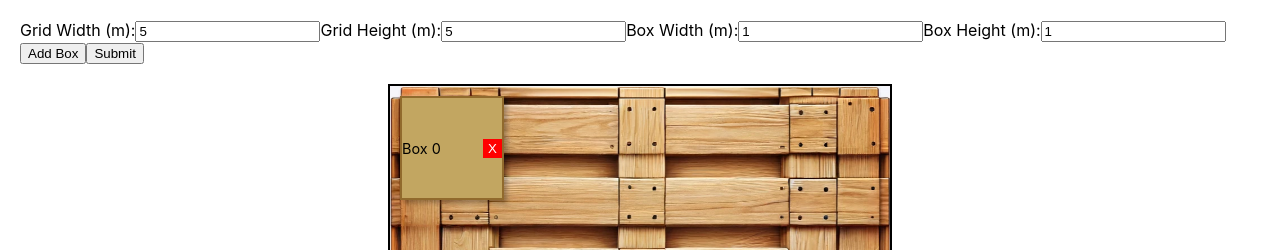
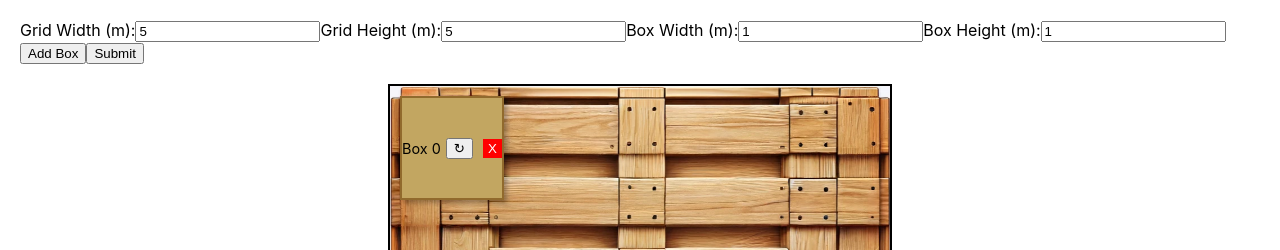
Before and after one commit to yatharthg07/drag-drop_palletizer, a React (Create React App) app: page / in a window 1280 px wide. Both pictures are taken after a click on the button "Add Box". Shown: the top 250 px of the page. Built offline with nearby package versions, Linux system fonts and the light colour scheme.

Commit message:
improved pallet sizing logic and added rotate option

```diff
--- a/src/App.js
+++ b/src/App.js
@@ -1,4 +1,4 @@
-import React, { useState } from 'react';
+import React, { useState, useEffect } from 'react';
 import { DndProvider } from 'react-dnd';
 import { HTML5Backend } from 'react-dnd-html5-backend';
 import BoxGrid from './components/BoxGrid';
@@ -10,26 +10,53 @@ function App() {
   const [gridHeight, setGridHeight] = useState("5"); // Store as string to manage empty input
   const [boxWidth, setBoxWidth] = useState("1"); // Store as string to manage empty input
   const [boxHeight, setBoxHeight] = useState("1"); // Store as string to manage empty input
+  const [scaleFactorWidth, setScaleFactorWidth] = useState(100); // Scale factor for width
+  const [scaleFactorHeight, setScaleFactorHeight] = useState(100); // Scale factor for height
 
-  const scaleFactor = 100; // 1 meter = 100 pixels
+  useEffect(() => {
+    const widthScale = 500 / (gridWidth * 100);
+    const heightScale = 500 / (gridHeight * 100);
+    setScaleFactorWidth(widthScale * 100);
+    setScaleFactorHeight(heightScale * 100);
+  }, [gridWidth, gridHeight]);
+
+  useEffect(() => {
+    // Update all boxes with the new dimensions
+    const updatedBoxes = boxes.map(box => ({
+      ...box,
+      width: Number(boxWidth),
+      height: Number(boxHeight)
+    }));
+    setBoxes(updatedBoxes);
+  }, [boxWidth, boxHeight]);
 
   const addBox = () => {
-    const newBox = { id: boxes.length, x: 10, y: 10 }; // Starting position
+    const newBox = { id: boxes.length, x: 10, y: 10, width: Number(boxWidth), height: Number(boxHeight) };
     setBoxes([...boxes, newBox]);
   };
 
   const moveBox = (id, x, y) => {
-    const maxX = Number(gridWidth) * scaleFactor - Number(boxWidth) * scaleFactor;
-    const maxY = Number(gridHeight) * scaleFactor - Number(boxHeight) * scaleFactor;
+    const box = boxes.find(box => box.id === id);
+    const maxX = Number(gridWidth) * scaleFactorWidth - box.width * scaleFactorWidth;
+    const maxY = Number(gridHeight) * scaleFactorHeight - box.height * scaleFactorHeight;
     const newX = Math.max(0, Math.min(maxX, x));
     const newY = Math.max(0, Math.min(maxY, y));
-    const newBoxes = boxes.map(box => {
+    setBoxes(boxes.map(box => {
       if (box.id === id) {
         return { ...box, x: newX, y: newY };
       }
       return box;
-    });
-    setBoxes(newBoxes);
+    }));
+  };
+
+  const rotateBox = (id) => {
+    setBoxes(boxes.map(box => {
+      if (box.id === id) {
+        return { ...box, width: box.height, height: box.width };
+      }
+      return box;
+    }));
+    console.log(boxes);
   };
 
   const removeBox = id => {
@@ -39,7 +66,7 @@ function App() {
   const submitBoxes = () => {
     console.log("Coordinates of Box Centers in meters:");
     boxes.forEach(box => {
-      console.log(`Box ${box.id}: (${((box.x + Number(boxWidth) * scaleFactor / 2) / scaleFactor).toFixed(2)}, ${((box.y + Number(boxHeight) * scaleFactor / 2) / scaleFactor).toFixed(2)}) meters`);
+      console.log(`Box ${box.id}: (${((box.x + box.width * scaleFactorWidth / 2) / scaleFactorWidth).toFixed(2)}, ${((box.y + box.height * scaleFactorHeight / 2) / scaleFactorHeight).toFixed(2)}) meters`);
     });
   };
 
@@ -71,10 +98,20 @@ function App() {
           <button onClick={addBox}>Add Box</button>
           <button onClick={submitBoxes}>Submit</button>
         </div>
-        <BoxGrid boxes={boxes} boxWidth={boxWidth * scaleFactor} boxHeight={boxHeight * scaleFactor} gridWidth={gridWidth * scaleFactor} gridHeight={gridHeight * scaleFactor} moveBox={moveBox} removeBox={removeBox} />
+        <BoxGrid
+          boxes={boxes}
+          scaleFactorHeight={scaleFactorHeight}
+          scaleFactorWidth={scaleFactorWidth}
+          gridWidth={500}
+          gridHeight={500}
+          moveBox={moveBox}
+          rotateBox={rotateBox}
+          removeBox={removeBox}
+        />
       </div>
     </DndProvider>
   );
+
 }
 
 export default App;
--- a/src/components/Box.js
+++ b/src/components/Box.js
@@ -1,7 +1,7 @@
 import React from 'react';
 import { useDrag } from 'react-dnd';
 
-const Box = ({ id, x, y, moveBox, removeBox, boxWidth, boxHeight }) => {
+const Box = ({ id, x, y, boxWidth, boxHeight, moveBox, rotateBox, removeBox }) => {
   const [{ isDragging }, drag] = useDrag(() => ({
     type: 'box',
     item: { id, x, y },
@@ -19,11 +19,23 @@ const Box = ({ id, x, y, moveBox, removeBox, boxWidth, boxHeight }) => {
   }), [id, x, y, moveBox]);
 
   return (
-    <div ref={drag} style={{ left: x, top: y, width: `${boxWidth}px`, height: `${boxHeight}px` }} className="box">
+    <div ref={drag} style={{
+      left: x, top: y,
+      width: `${boxWidth}px`, height: `${boxHeight}px`,
+      position: 'absolute',
+      backgroundColor: '#C2A661',
+      border: '2px solid #916A2D',
+      boxShadow: '3px 3px 5px rgba(0,0,0,0.3)',
+      color: 'black',
+      display: 'flex',
+      justifyContent: 'space-between',
+      alignItems: 'center',
+      fontSize: '0.9rem',
+      cursor: 'move'
+    }} className="box">
       Box {id}
-      <button onClick={() => removeBox(id)} className="remove-btn">
-        X
-      </button>
+      <button onClick={() => rotateBox(id)}>&#x21bb;</button>
+      <button onClick={() => removeBox(id)} className="remove-btn">X</button>
     </div>
   );
 };
--- a/src/components/BoxGrid.js
+++ b/src/components/BoxGrid.js
@@ -1,11 +1,21 @@
 import React from 'react';
 import Box from './Box';
 
-const BoxGrid = ({ boxes, moveBox, removeBox, boxWidth, boxHeight, gridWidth, gridHeight }) => {
+const BoxGrid = ({ boxes, moveBox, rotateBox, removeBox, gridWidth, gridHeight, scaleFactorWidth, scaleFactorHeight }) => {
   return (
     <div className="grid" style={{ width: `${gridWidth}px`, height: `${gridHeight}px` }}>
       {boxes.map(box => (
-        <Box key={box.id} id={box.id} x={box.x} y={box.y} boxWidth={boxWidth} boxHeight={boxHeight} moveBox={moveBox} removeBox={removeBox} />
+        <Box
+          key={box.id}
+          id={box.id}
+          x={box.x}
+          y={box.y}
+          boxWidth={box.width * scaleFactorWidth}
+          boxHeight={box.height * scaleFactorHeight}
+          moveBox={moveBox}
+          rotateBox={rotateBox}
+          removeBox={removeBox}
+        />
       ))}
     </div>
   );
```
